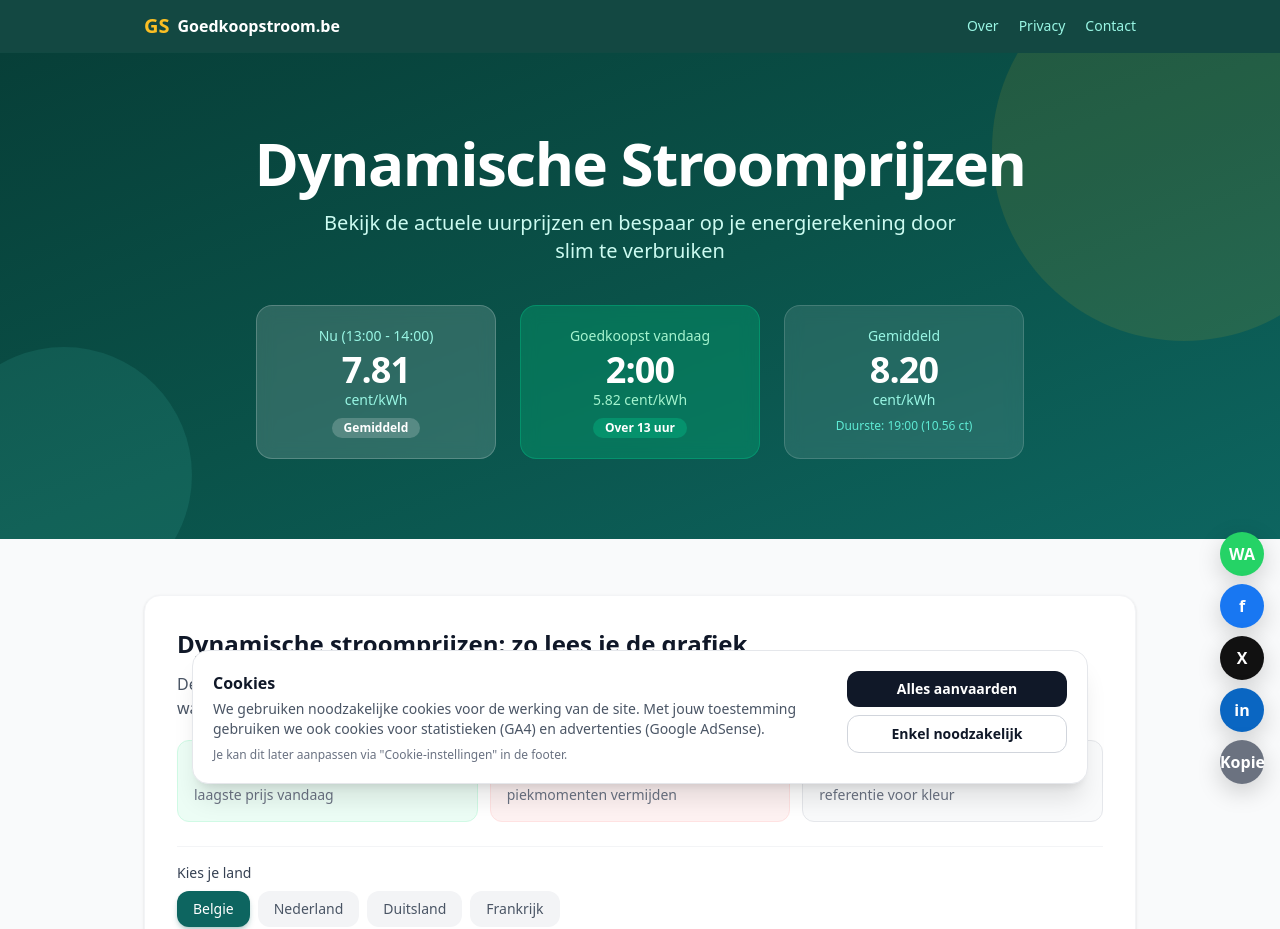
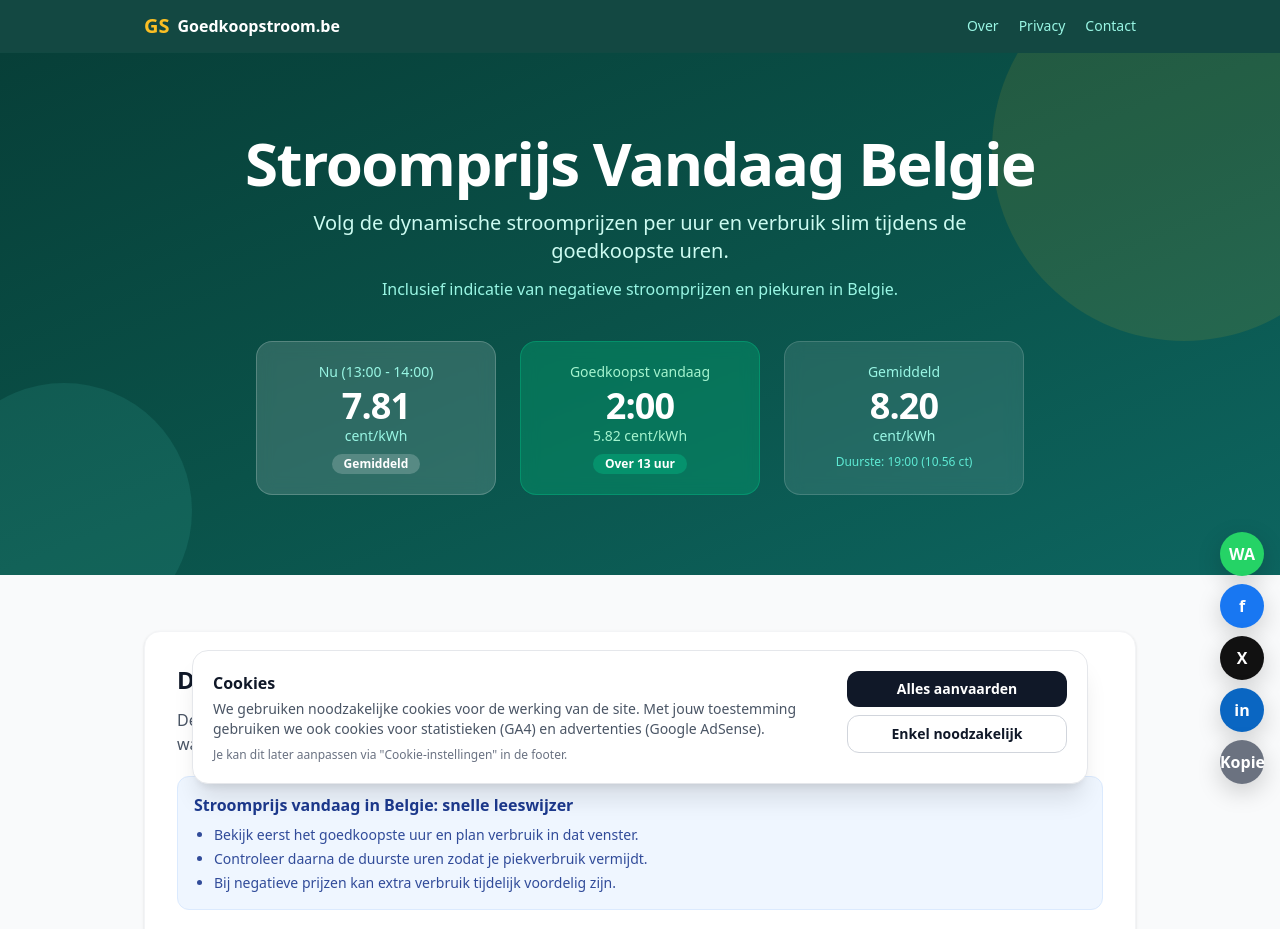
Before and after one commit to Hazier007/goedkoopstroom, a Next.js app: page / in a window 1280 px wide. Shown: the top 929 px of the page. Built offline with nearby package versions, Linux system fonts and the light colour scheme; no server answers.

Commit message:
SEO: refresh stroomprijs homepage snippet and CTR copy

```diff
--- a/app/components/HeroSection.tsx
+++ b/app/components/HeroSection.tsx
@@ -27,10 +27,13 @@ export default function HeroSection({ data, loading }: Props) {
       <div className="relative max-w-5xl mx-auto px-4 py-14 md:py-20">
         <div className="text-center mb-10">
           <h1 className="text-4xl md:text-5xl lg:text-6xl font-extrabold tracking-tight mb-4">
-            Dynamische Stroomprijzen
+            Stroomprijs Vandaag Belgie
           </h1>
           <p className="text-lg md:text-xl text-primary-100 max-w-2xl mx-auto">
-            Bekijk de actuele uurprijzen en bespaar op je energierekening door slim te verbruiken
+            Volg de dynamische stroomprijzen per uur en verbruik slim tijdens de goedkoopste uren.
+          </p>
+          <p className="mt-3 text-sm md:text-base text-primary-200 max-w-2xl mx-auto">
+            Inclusief indicatie van negatieve stroomprijzen en piekuren in Belgie.
           </p>
         </div>
 
--- a/app/layout.tsx
+++ b/app/layout.tsx
@@ -3,13 +3,24 @@ import CookieBanner from "./components/CookieBanner";
 
 import Analytics from "./components/Analytics";
 import { Geist, Geist_Mono } from "next/font/google";
-import Script from "next/script";
 import "./globals.css";
 import FloatingShare from "./components/FloatingShare";
 const geistSans = Geist({ variable: "--font-geist-sans", subsets: ["latin"] });
 const geistMono = Geist_Mono({ variable: "--font-geist-mono", subsets: ["latin"],
 });
-export const metadata: Metadata = { title: "Goedkoopste Stroom | Dynamische stroomprijzen per uur", description: "Bekijk de actuele dynamische stroomprijzen per uur. Ontdek wanneer elektriciteit het goedkoopst is en bespaar op je energierekening.", keywords: "stroomprijs, dynamische tarieven, goedkope stroom, energieprijzen, elektriciteit, spot prijs, EPEX, dag-ahead", openGraph: { title: "Goedkoopste Stroom | Dynamische stroomprijzen", description: "Bekijk de actuele dynamische stroomprijzen per uur en bespaar op je energierekening.", type: "website", locale: "nl_BE", },
+export const metadata: Metadata = {
+  title: "Stroomprijs Vandaag Belgie | Dynamische Stroomprijzen per Uur",
+  description:
+    "Check de stroomprijs vandaag in Belgie per uur. Zie de goedkoopste uren, mogelijke negatieve stroomprijzen en praktische bespaartips.",
+  keywords:
+    "stroomprijs vandaag belgie, dynamische stroomprijzen, negatieve stroomprijs belgie, goedkoopste stroom uren, day-ahead prijs",
+  openGraph: {
+    title: "Stroomprijs Vandaag Belgie | Dynamische Stroomprijzen per Uur",
+    description:
+      "Bekijk de actuele uurprijzen voor Belgie en plan je verbruik op de goedkoopste stroomuren.",
+    type: "website",
+    locale: "nl_BE",
+  },
 };
 export default function RootLayout({ children,
 }: Readonly<{ children: React.ReactNode }>) { return ( <html lang="nl"> {" "} <head>
--- a/app/page.tsx
+++ b/app/page.tsx
@@ -92,6 +92,16 @@ export default function Home() {
               Deze pagina toont de <strong>uurprijzen</strong> van dynamische energiecontracten (day-ahead).
               De goedkoopste uren zijn ideaal om wasmachine, droogkast of vaatwasser te laten draaien of je EV te laden.
             </p>
+            <div className="rounded-xl bg-blue-50 border border-blue-100 p-4 mb-5">
+              <h3 className="font-semibold text-blue-900 mb-2">
+                Stroomprijs vandaag in Belgie: snelle leeswijzer
+              </h3>
+              <ul className="list-disc pl-5 space-y-1 text-sm text-blue-900/90">
+                <li>Bekijk eerst het goedkoopste uur en plan verbruik in dat venster.</li>
+                <li>Controleer daarna de duurste uren zodat je piekverbruik vermijdt.</li>
+                <li>Bij negatieve prijzen kan extra verbruik tijdelijk voordelig zijn.</li>
+              </ul>
+            </div>
 
             <div className="grid sm:grid-cols-3 gap-3 mb-6">
               <div className="rounded-xl bg-emerald-50 border border-emerald-100 p-4">
```
